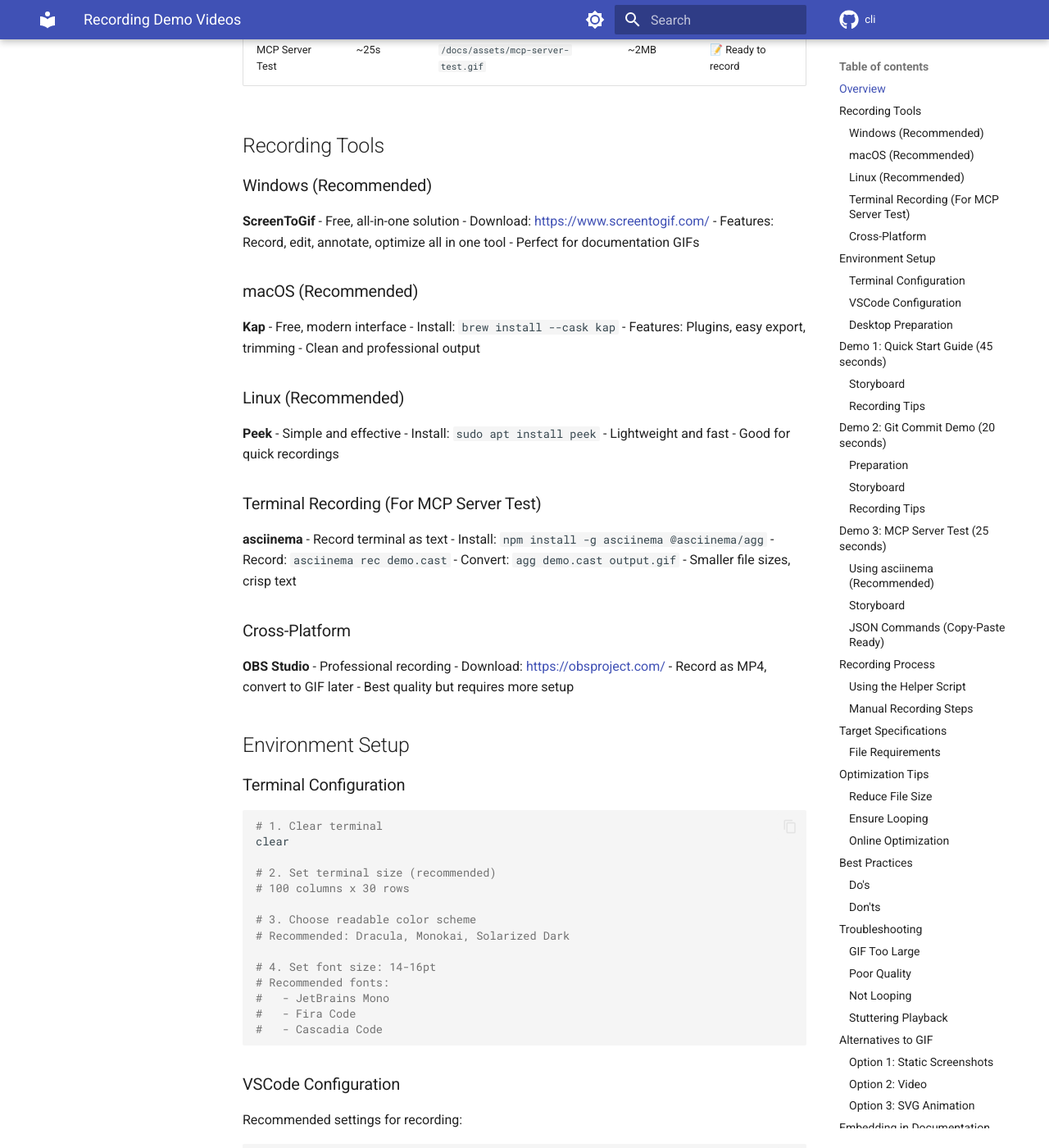
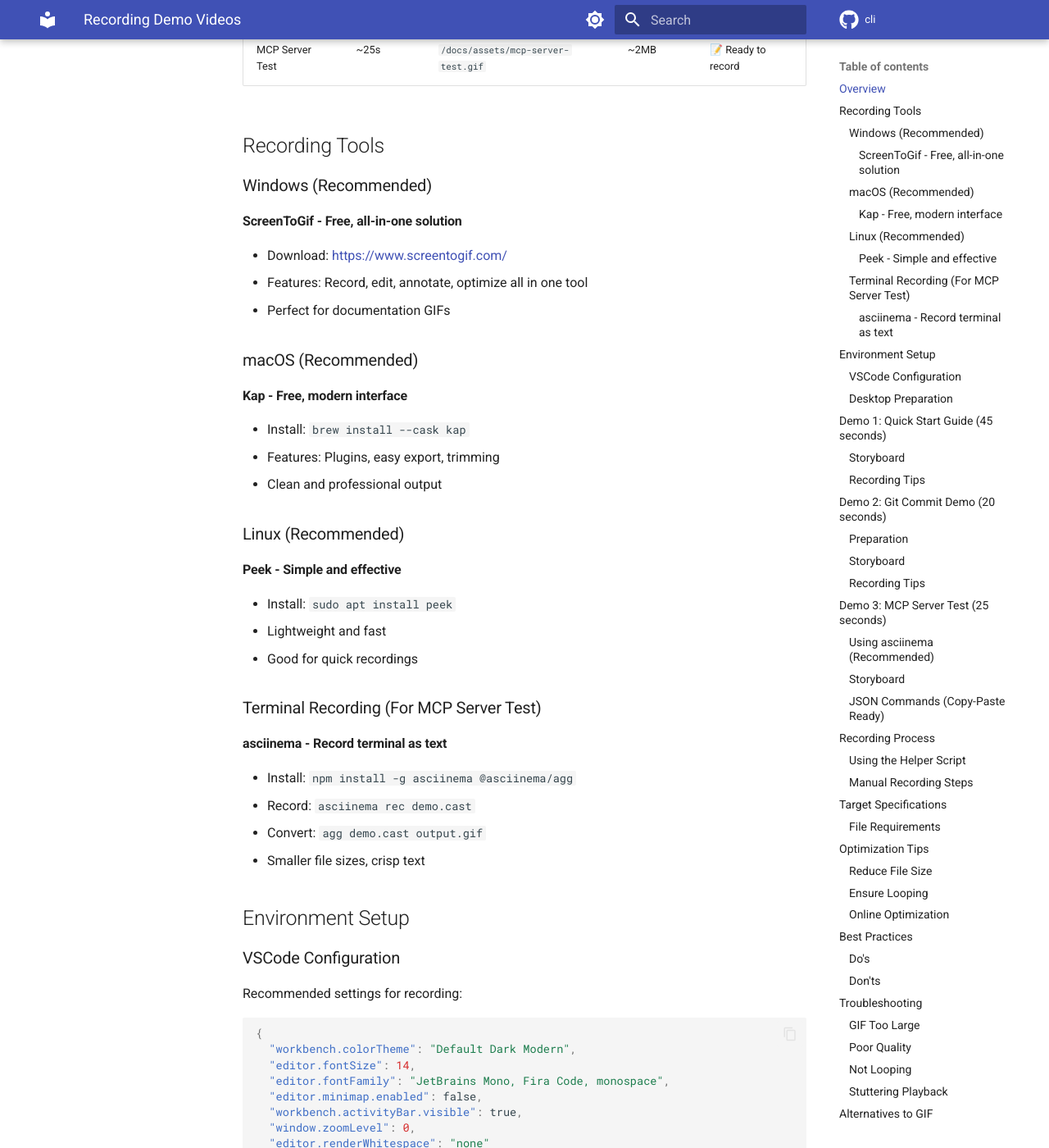
Before and after one commit to simply-cli/cli, an MkDocs documentation site: the page built from docs/guide/vscode-extension/recording-demos.md, in a window 1280 px wide and 1400 px high, scrolled down 551 px. Shown: the whole window at 82% size. Built offline with MkDocs 1.6.1 and Material for MkDocs 9.7.7, drawn with Linux system fonts in a browser that asks for light colours; comment, search, counter and statistics services are not loaded; some of the changed text lies outside the part shown.

Commit message:
# docs: add development guides and formatting
docs: add development guides and formatting

Adds new development documentation for architecture, contributing
guidelines, and release processes. Improves markdown formatting and
structure across existing VSCode extension documentation. Fixes
naming convention for usage guide file. Establishes clearer
documentation for developer contribution and development practices.

Agent: Approved

````diff
--- a/docs/guide/vscode-extension/recording-demos.md
+++ b/docs/guide/vscode-extension/recording-demos.md
@@ -6,70 +6,48 @@ This guide explains how to create professional GIF demonstrations of the VSCode
 
 We need three demo GIFs to showcase the extension:
 
-| Demo | Duration | Target File | Size | Status |
-|------|----------|-------------|------|--------|
-| Quick Start | ~45s | `/docs/assets/quick-start-guide.gif` | ~3MB | 📝 Ready to record |
-| Git Commit | ~20s | `/docs/assets/git-commit-demo.gif` | ~2MB | 📝 Ready to record |
-| MCP Server Test | ~25s | `/docs/assets/mcp-server-test.gif` | ~2MB | 📝 Ready to record |
+| Demo            | Duration | Target File                          | Size | Status             |
+| --------------- | -------- | ------------------------------------ | ---- | ------------------ |
+| Quick Start     | ~45s     | `/docs/assets/quick-start-guide.gif` | ~3MB | 📝 Ready to record |
+| Git Commit      | ~20s     | `/docs/assets/git-commit-demo.gif`   | ~2MB | 📝 Ready to record |
+| MCP Server Test | ~25s     | `/docs/assets/mcp-server-test.gif`   | ~2MB | 📝 Ready to record |
 
 ## Recording Tools
 
 ### Windows (Recommended)
 
-**ScreenToGif** - Free, all-in-one solution
+#### ScreenToGif - Free, all-in-one solution
+
 - Download: [https://www.screentogif.com/](https://www.screentogif.com/)
 - Features: Record, edit, annotate, optimize all in one tool
 - Perfect for documentation GIFs
 
 ### macOS (Recommended)
 
-**Kap** - Free, modern interface
+#### Kap - Free, modern interface
+
 - Install: `brew install --cask kap`
 - Features: Plugins, easy export, trimming
 - Clean and professional output
 
 ### Linux (Recommended)
 
-**Peek** - Simple and effective
+#### Peek - Simple and effective
+
 - Install: `sudo apt install peek`
 - Lightweight and fast
 - Good for quick recordings
 
 ### Terminal Recording (For MCP Server Test)
 
-**asciinema** - Record terminal as text
+#### asciinema - Record terminal as text
+
 - Install: `npm install -g asciinema @asciinema/agg`
 - Record: `asciinema rec demo.cast`
 - Convert: `agg demo.cast output.gif`
 - Smaller file sizes, crisp text
 
-### Cross-Platform
-
-**OBS Studio** - Professional recording
-- Download: [https://obsproject.com/](https://obsproject.com/)
-- Record as MP4, convert to GIF later
-- Best quality but requires more setup
-
 ## Environment Setup
-
-### Terminal Configuration
-
-```bash
-# 1. Clear terminal
-clear
-
-# 2. Set terminal size (recommended)
-# 100 columns x 30 rows
-
-# 3. Choose readable color scheme
-# Recommended: Dracula, Monokai, Solarized Dark
-
-# 4. Set font size: 14-16pt
-# Recommended fonts:
-#   - JetBrains Mono
-#   - Fira Code
-#   - Cascadia Code
-```
 
 ### VSCode Configuration
 
@@ -107,33 +85,40 @@ Before recording:
 ### Storyboard
 
 **Scene 1: Terminal - Initialize (0:00-0:08)**
+
 ```bash
 ./automation/sh-vscode/init.sh
 ```
+
 - Show initialization running
 - Highlight success checkmarks
 - Pause on "✓ Initialization Complete!"
 
 **Scene 2: VSCode - Open (0:08-0:12)**
+
 ```bash
 code .
 ```
+
 - VSCode opens
 - Show project structure in sidebar
 - Focus on `.vscode/extensions/` folder
 
 **Scene 3: Press F5 (0:12-0:18)**
+
 - Show keyboard overlay pressing `F5` (if possible)
 - Debug dropdown appears
 - Extension Development Host window opens
 - Highlight window title: `[Extension Development Host]`
 
 **Scene 4: Open Source Control (0:18-0:24)**
+
 - Press `Ctrl+Shift+G`
 - Source Control view opens
 - Circle/highlight the **robot icon** (🤖) in toolbar
 
 **Scene 5: Click Button (0:24-0:32)**
+
 - Mouse moves to robot icon
 - Click button
 - Quick Pick menu appears:
@@ -147,6 +132,7 @@ code .
 - Press Enter
 
 **Scene 6: Show Result (0:32-0:38)**
+
 - Notification appears:
   ```
   MCP Server Response: Executing action: git-commit with message: Test commit
@@ -154,7 +140,9 @@ code .
 - Highlight notification with circle/arrow
 
 **Scene 7: End Screen (0:38-0:45)**
+
 - Text overlay:
+
   ```
   ✓ Setup Complete!
 
@@ -185,26 +173,31 @@ git add test.txt
 ### Storyboard
 
 **Scene 1: Show Modified Files (0:00-0:04)**
+
 - Source Control view open
 - Changes section visible
 - Show 2-3 modified files with "M" indicator
 
 **Scene 2: Click Robot Button (0:04-0:08)**
+
 - Mouse moves to robot icon
 - Brief hover (0.5s)
 - Click button
 - Quick Pick menu opens
 
 **Scene 3: Select Action (0:08-0:12)**
+
 - "Git Commit" highlighted
 - Press Enter or click
 
 **Scene 4: Enter Message (0:12-0:16)**
+
 - Input box appears
 - Type: "Test commit for MCP demo"
 - Press Enter
 
 **Scene 5: Show Result (0:16-0:20)**
+
 - Success notification appears
 - Green checkmark or success indicator
 - Hold for 3 seconds
@@ -251,28 +244,34 @@ rm demo.cast
 ### Storyboard
 
 **Scene 1: Start Server (0:00-0:05)**
+
 ```bash
 cd src/mcp/vscode
 go run .
 ```
+
 - Terminal with blinking cursor
 
 **Scene 2: Initialize (0:05-0:10)**
+
 - Type/paste JSON request
 - Press Enter
 - Server responds with initialization data
 
 **Scene 3: List Tools (0:10-0:15)**
+
 - Type/paste tools/list request
 - Press Enter
 - Server responds with available tools
 
 **Scene 4: Call Tool (0:15-0:20)**
+
 - Type/paste tools/call request
 - Press Enter
 - Server responds with action result
 
 **Scene 5: Exit (0:20-0:25)**
+
 - Press `Ctrl+C`
 - Server exits cleanly
 - Return to prompt
@@ -303,6 +302,7 @@ The easiest way:
 ```
 
 The script will:
+
 1. Check prerequisites
 2. Run initialization
 3. Pause for you to start recorder
@@ -312,6 +312,7 @@ The script will:
 ### Manual Recording Steps
 
 **1. Prepare Environment:**
+
 ```bash
 # Clean and initialize
 ./automation/sh-vscode/clean.sh
@@ -322,11 +323,13 @@ clear
 ```
 
 **2. Configure Recorder:**
+
 - Resolution: 1280x720 or 1920x1080
 - Frame rate: 10-15 FPS
 - Colors: 256 (for smaller file size)
 
 **3. Record:**
+
 - Start recorder
 - Follow storyboard step-by-step
 - Move slowly
@@ -334,12 +337,14 @@ clear
 - Stop recorder
 
 **4. Edit (using ScreenToGif/Kap/Peek):**
+
 - Trim unnecessary frames at start/end
 - Remove mistakes or long pauses
 - Add annotations (circles, arrows)
 - Add text overlays (optional)
 
 **5. Optimize:**
+
 ```bash
 # Install gifsicle
 # Windows: scoop install gifsicle
@@ -357,6 +362,7 @@ gifsicle --delay=15 input.gif -o output.gif  # ~7 FPS
 ```
 
 **6. Save:**
+
 ```bash
 # Save to docs/assets/
 mv output.gif docs/assets/quick-start-guide.gif
@@ -397,11 +403,13 @@ MCP Server Test:
 ### Reduce File Size
 
 **Reduce colors:**
+
 ```bash
 gifsicle --colors 128 input.gif -o output.gif
 ```
 
 **Reduce frame rate:**
+
 ```bash
 # 10 FPS
 gifsicle --delay=10 input.gif -o output.gif
@@ -411,6 +419,7 @@ gifsicle --delay=15 input.gif -o output.gif
 ```
 
 **Scale down:**
+
 ```bash
 # 80% of original
 gifsicle --scale 0.8 input.gif -o output.gif
@@ -420,6 +429,7 @@ gifsicle --scale 0.75 input.gif -o output.gif
 ```
 
 **Combine all:**
+
 ```bash
 gifsicle -O3 --scale 0.75 --colors 128 --delay=15 input.gif -o output.gif
 ```
@@ -434,6 +444,7 @@ gifsicle --loopcount=0 input.gif -o output.gif
 ### Online Optimization
 
 If gifsicle is not available:
+
 - [ezgif.com/optimize](https://ezgif.com/optimize) - Web-based optimizer
 - [gifcompressor.com](https://gifcompressor.com/) - Simple compression
 
@@ -466,6 +477,7 @@ If gifsicle is not available:
 **Problem:** File size > 5MB
 
 **Solutions:**
+
 ```bash
 # Reduce everything
 gifsicle -O3 --scale 0.75 --colors 128 --delay=15 input.gif -o output.gif
@@ -479,6 +491,7 @@ gifsicle -O3 --scale 0.75 --colors 128 --delay=15 input.gif -o output.gif
 **Problem:** Text is blurry or hard to read
 
 **Solutions:**
+
 - Record at higher resolution (1920x1080)
 - Use 256 colors (not less)
 - Use better screen recorder
@@ -489,6 +502,7 @@ gifsicle -O3 --scale 0.75 --colors 128 --delay=15 input.gif -o output.gif
 **Problem:** GIF plays once and stops
 
 **Solution:**
+
 ```bash
 gifsicle --loopcount=0 input.gif -o output.gif
 ```
@@ -498,6 +512,7 @@ gifsicle --loopcount=0 input.gif -o output.gif
 **Problem:** GIF plays unevenly
 
 **Solutions:**
+
 - Remove duplicate frames
 - Optimize with gifsicle -O3
 - Use consistent frame delay
@@ -521,12 +536,14 @@ docs/assets/screenshots/
 Reference in documentation with numbered steps.
 
 **Pros:**
+
 - Easy to create
 - Small file sizes
 - Always readable
 - Easy to update
 
 **Cons:**
+
 - Less engaging
 - Can't show flow
 - More explanation needed
@@ -534,6 +551,7 @@ Reference in documentation with numbered steps.
 ### Option 2: Video
 
 Record video and upload to:
+
 - YouTube
 - Vimeo
 - GitHub Releases
@@ -541,12 +559,14 @@ Record video and upload to:
 Link in documentation.
 
 **Pros:**
+
 - Higher quality
 - Can be longer
 - Can include audio explanation
 - No file size concerns
 
 **Cons:**
+
 - Requires video hosting
 - Longer to produce
 - Harder to update
@@ -561,11 +581,13 @@ termtosvg output.svg
 ```
 
 **Pros:**
+
 - Vector graphics (always crisp)
 - Smaller file size
 - Text is selectable
 
 **Cons:**
+
 - Only works for terminal
 - Not widely supported
 - Can't capture GUI
@@ -636,6 +658,7 @@ Before finalizing:
 ## Resources
 
 **Tools:**
+
 - [ScreenToGif](https://www.screentogif.com/) - Windows
 - [Kap](https://getkap.co/) - macOS
 - [Peek](https://github.com/phw/peek) - Linux
@@ -643,9 +666,11 @@ Before finalizing:
 - [gifsicle](https://www.lcdf.org/gifsicle/) - Optimization
 
 **Guides:**
+
 - [Making Great GIFs for Documentation](https://increment.com/documentation/gifs-documentation/)
 - [Animated GIF Best Practices](https://dev.to/lydiahallie/animated-gifs-best-practices-1g7p)
 
 **Online Tools:**
+
 - [ezgif.com](https://ezgif.com/) - GIF editor and optimizer
 - [gifcompressor.com](https://gifcompressor.com/) - Simple compression
````
Also changed, not shown: docs/development/architecture.md (added), docs/development/contributing.md (added), docs/development/releases.md (added), docs/guide/vscode-extension/usage.md (renamed from docs/guide/vscode-extension/usage_.md).
